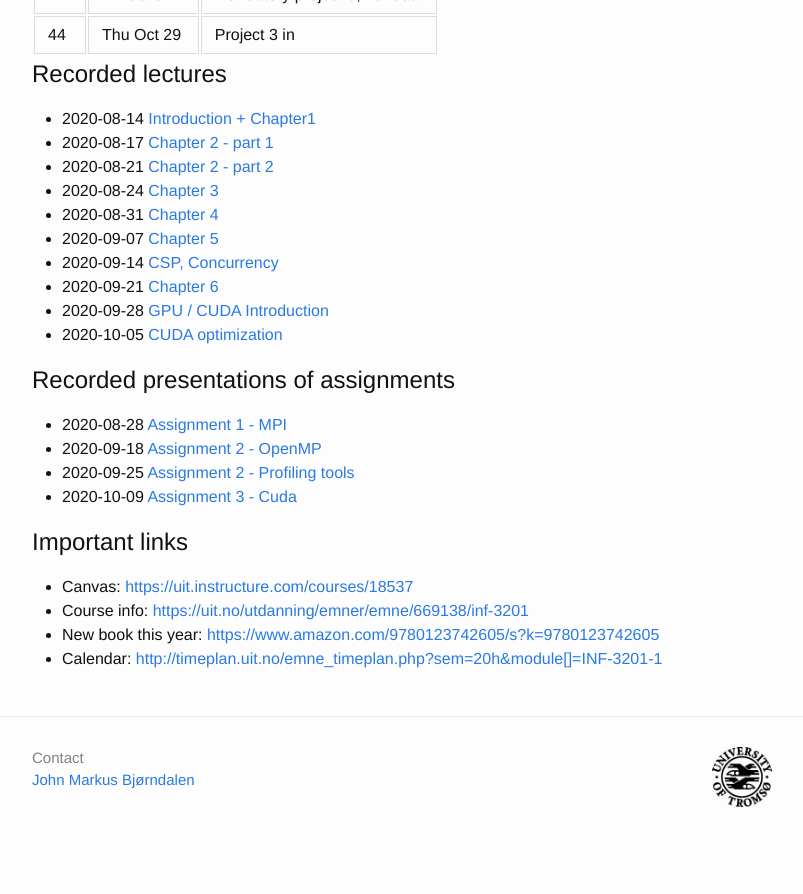
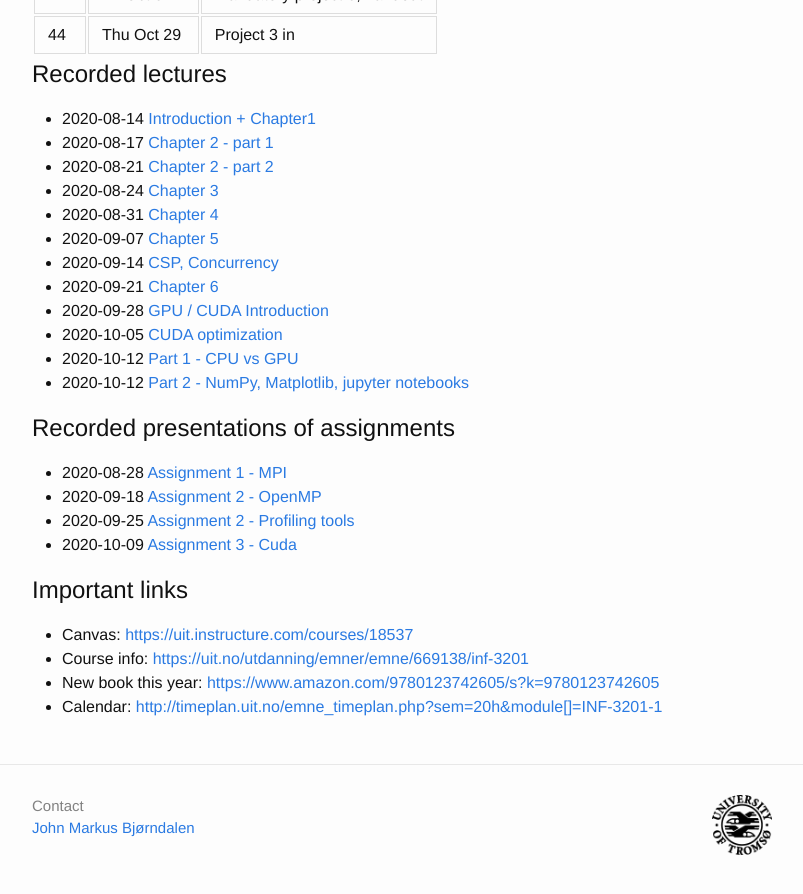
Before and after one commit to uit-inf-3201-h20/uit-inf-3201-h20.github.io, a Jekyll site: the page built from index.md, in a window 1280 px wide and 900 px high, scrolled down 3253 px. Shown: the top 894 px of the window, without its empty margins (238-1041 px from the left). Built offline with Jekyll 4.4.1, drawn with Linux system fonts in a browser that asks for light colours; our own code applies the rules of GitHub Pages for plain Markdown files; before the commit the page ends 4105 px from its top, so only the background shows below that.

Commit message:
added links to today's lectures

```diff
--- a/index.md
+++ b/index.md
@@ -108,6 +108,8 @@ Links/notes to lecture plan
 * 2020-09-21 [Chapter 6](https://mediasite.uit.no/Mediasite/Play/9a5c993f805a47baad0b86e664fa0be91d)
 * 2020-09-28 [GPU / CUDA Introduction](https://mediasite.uit.no/Mediasite/Play/0ca939b59dd4483e84cf8ab4c7154ac11d)
 * 2020-10-05 [CUDA optimization](https://mediasite.uit.no/Mediasite/Play/07b4b49558114578a8a7ac771d388ff91d)
+* 2020-10-12 [Part 1 - CPU vs GPU](https://mediasite.uit.no/Mediasite/Play/50eaf7cbc8c94ea7bc6c6da6dccf98ca1d)
+* 2020-10-12 [Part 2 - NumPy, Matplotlib, jupyter notebooks](https://mediasite.uit.no/Mediasite/Play/d45abae85d8b41cca8ed08dfa1fe4c9c1d)
 
 ## Recorded presentations of assignments
 * 2020-08-28 [Assignment 1 - MPI](https://mediasite.uit.no/Mediasite/Play/cd877206cf904316bad7365ee47c677b1d)
```
